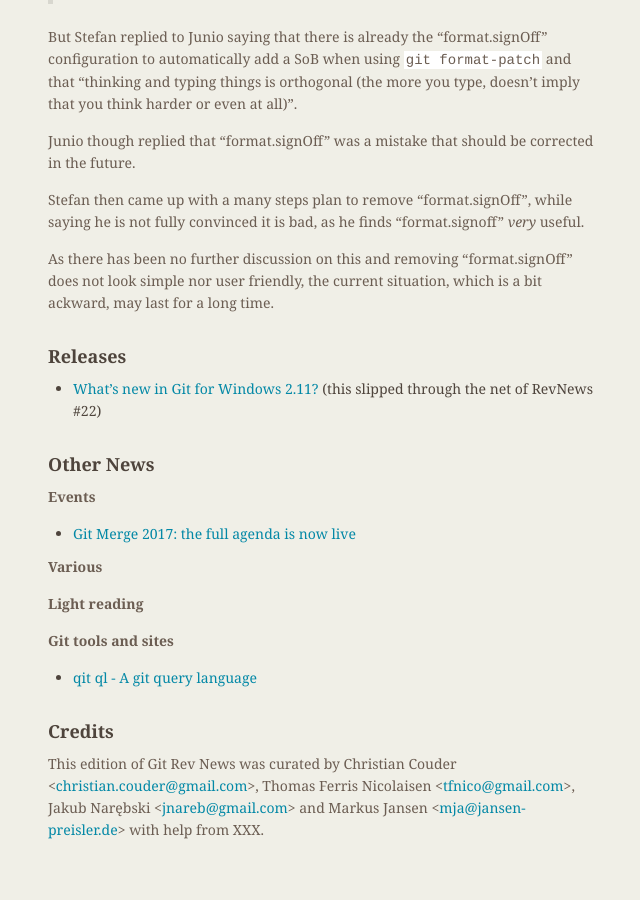
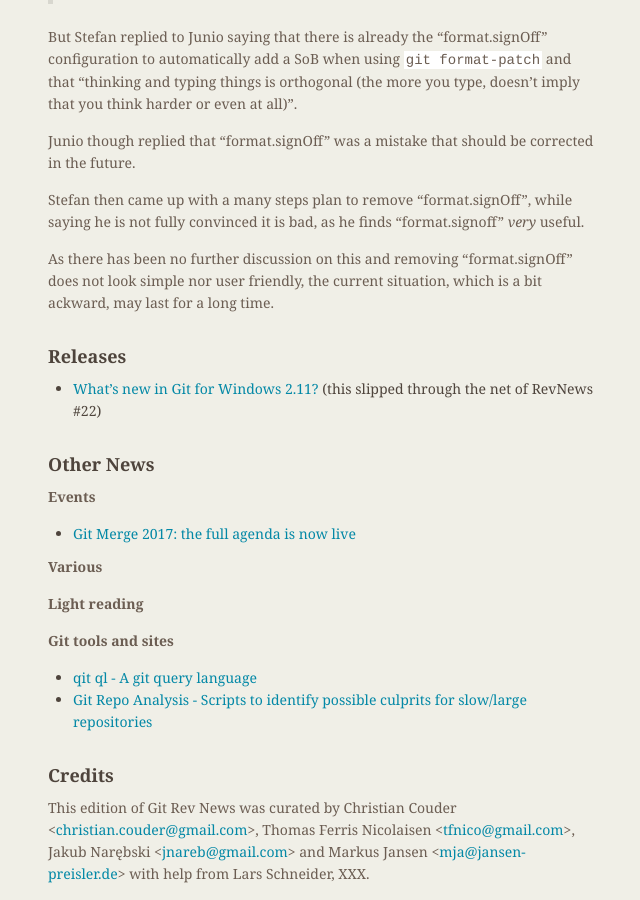
Before and after one commit to git/git.github.io, a Jekyll site: the page built from rev_news/drafts/edition-23.md, in a window 1280 px wide and 900 px high, scrolled down 2070 px. Shown: the whole window, without its empty margins (486-1126 px from the left). Built offline with Jekyll 4.4.1, drawn with Linux system fonts in a browser that asks for light colours; before the commit the page ends 2926 px from its top, so only the background shows below that.

Commit message:
rn-23: add repo analysis scripts link

```diff
--- a/rev_news/drafts/edition-23.md
+++ b/rev_news/drafts/edition-23.md
@@ -150,6 +150,7 @@
 
 __Git tools and sites__
  * [qit ql - A git query language](https://github.com/cloudson/gitql)
+ * [Git Repo Analysis - Scripts to identify possible culprits for slow/large repositories](https://github.com/larsxschneider/git-repo-analysis)
 
 
 ## Credits
@@ -159,4 +160,4 @@
 Thomas Ferris Nicolaisen &lt;<tfnico@gmail.com>&gt;,
 Jakub Narębski &lt;<jnareb@gmail.com>&gt; and
 Markus Jansen &lt;<mja@jansen-preisler.de>&gt;
-with help from XXX.
+with help from Lars Schneider, XXX.
```
